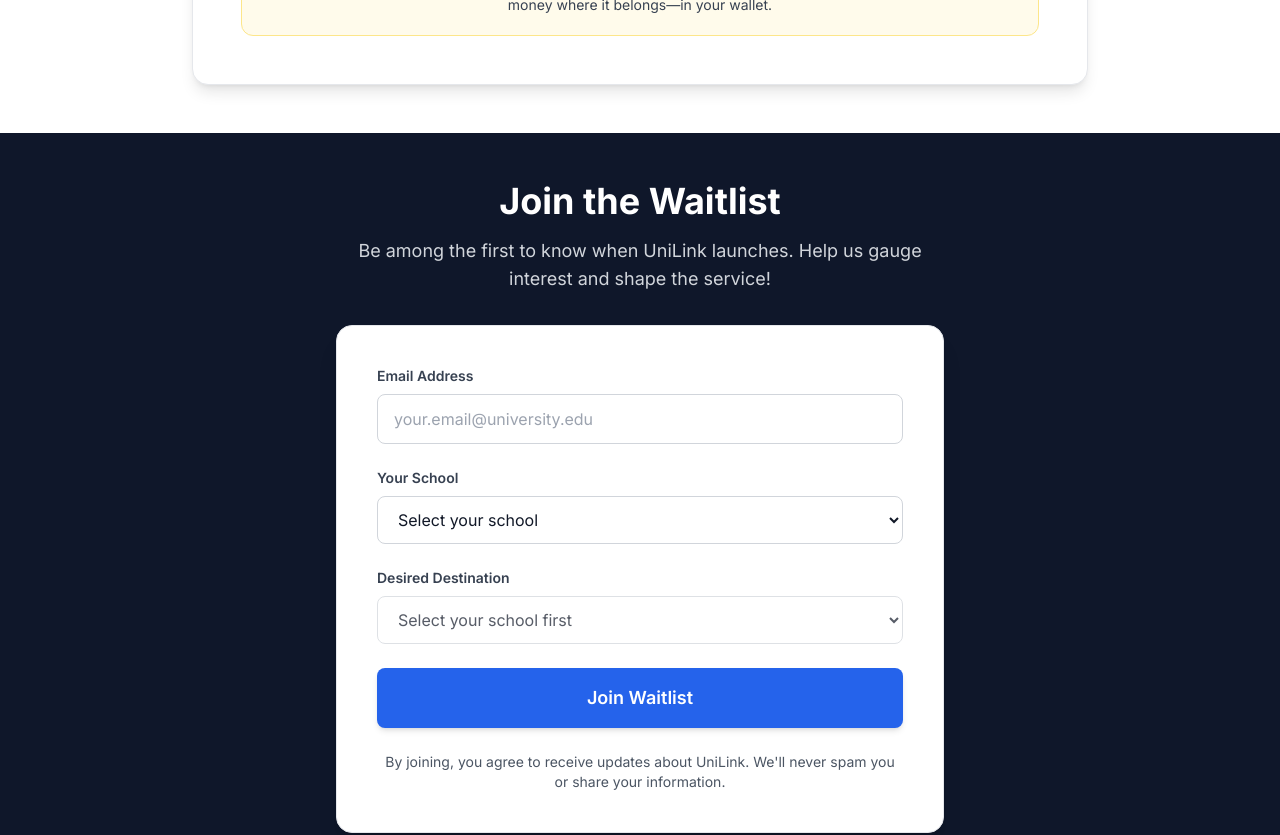
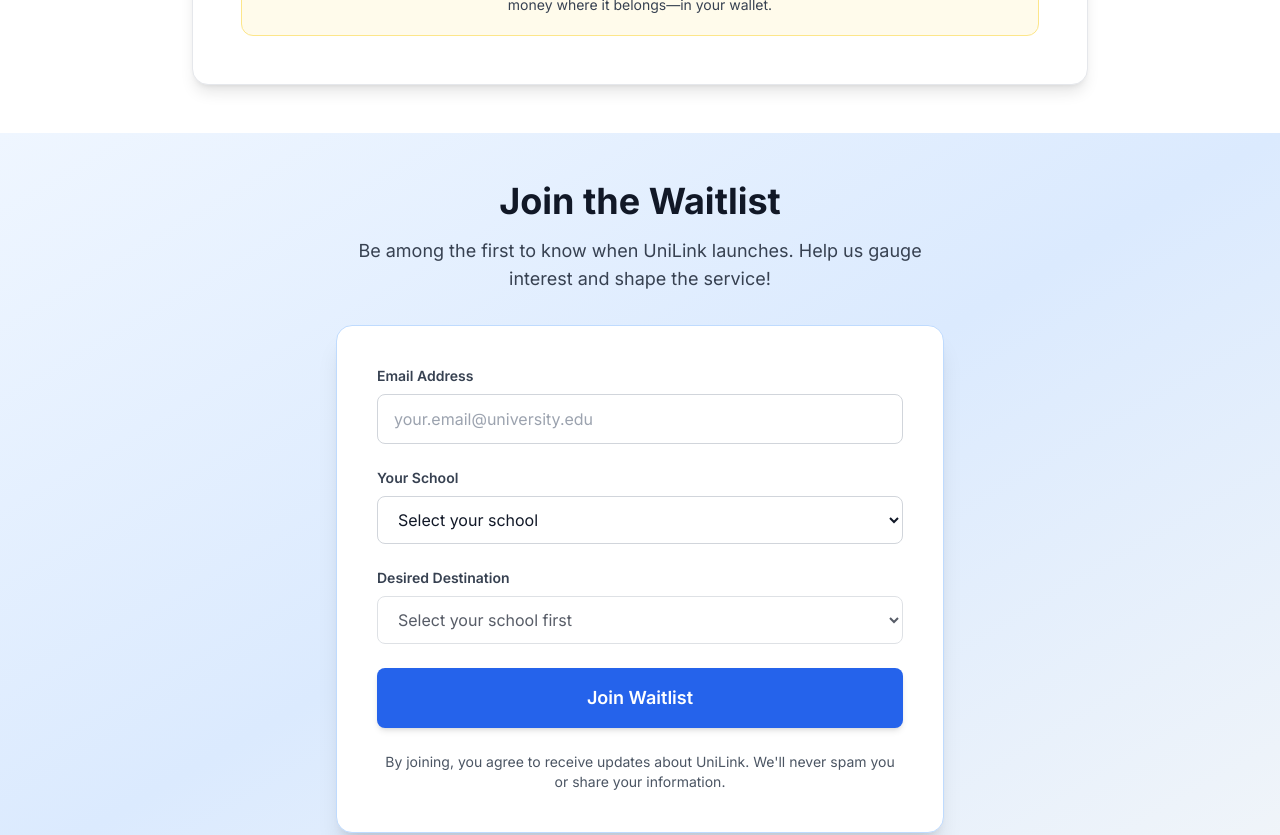
Before and after one commit to vrajsenthil/campus-connect, a Next.js app: page / in a window 1280 px wide. Shown: the part 2340-3175 px from the top of the page. Built offline with nearby package versions, Linux system fonts and the light colour scheme.

Commit message:
last touches

```diff
--- a/app/components/WaitlistForm.tsx
+++ b/app/components/WaitlistForm.tsx
@@ -90,18 +90,18 @@ export default function WaitlistForm() {
   }
 
   return (
-    <section id="waitlist-form" className="py-8 md:py-12 bg-slate-900">
+    <section id="waitlist-form" className="py-8 md:py-12 bg-gradient-to-br from-blue-50 via-blue-100 to-slate-100">
       <div className="max-w-2xl mx-auto px-4 sm:px-6 lg:px-8">
         <div className="text-center mb-8">
-          <h2 className="text-3xl md:text-4xl font-bold text-white mb-4">
+          <h2 className="text-3xl md:text-4xl font-bold text-gray-900 mb-4">
             Join the Waitlist
           </h2>
-          <p className="text-lg text-gray-300">
+          <p className="text-lg text-gray-700">
             Be among the first to know when UniLink launches. Help us gauge interest and shape the service!
           </p>
         </div>
 
-        <div className="bg-white rounded-2xl p-8 md:p-10 shadow-xl border border-gray-200">
+        <div className="bg-white rounded-2xl p-8 md:p-10 shadow-xl border border-blue-200">
           <form onSubmit={handleSubmit} className="space-y-6">
             <div>
               <label htmlFor="email" className="block text-sm font-semibold text-gray-700 mb-2">
```
